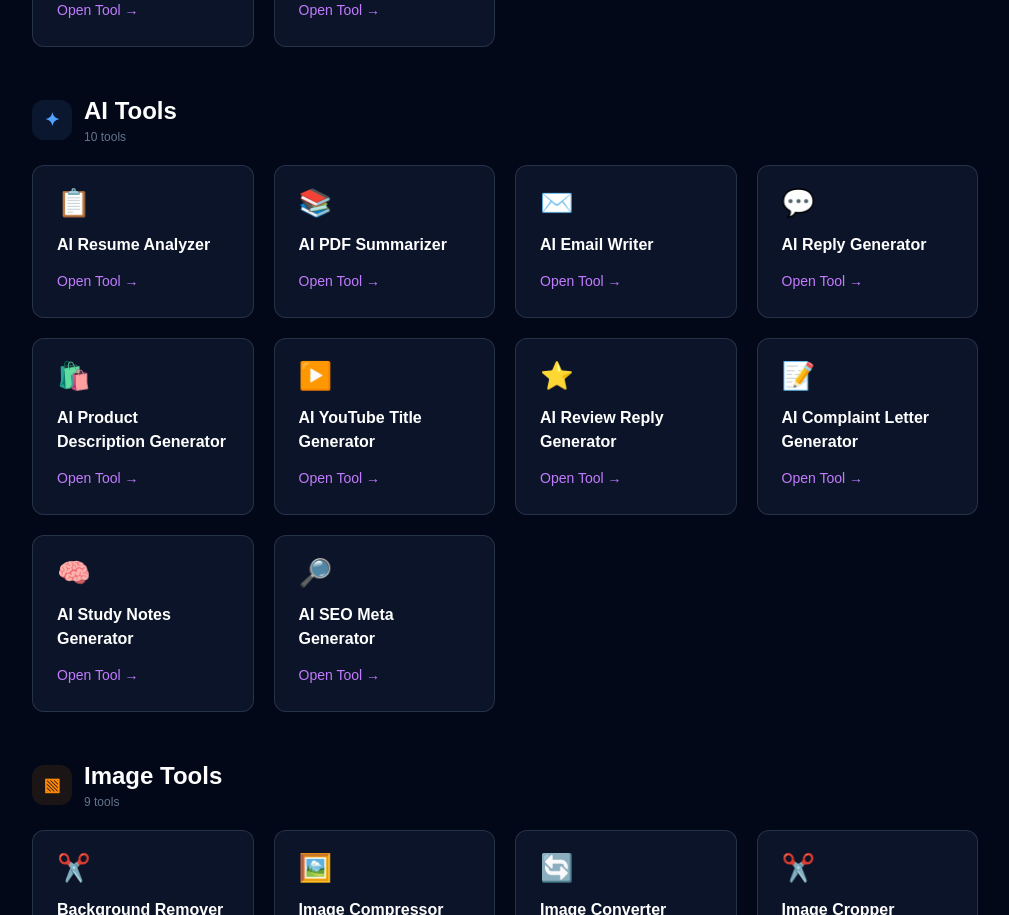
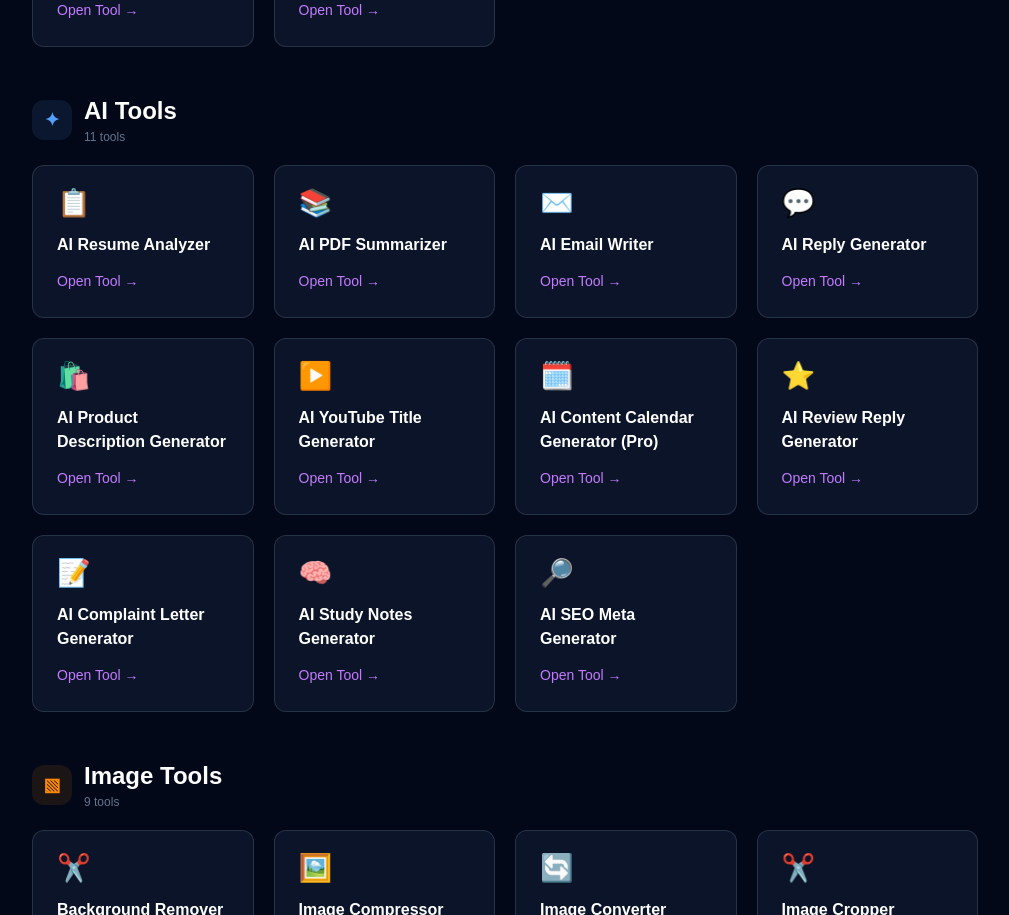
Before and after one commit to sukhgermany007-netizen/toolvoraa, a Next.js app: page /tools/all in a window 1280 px wide. Shown: the part 1540-2455 px from the top of the page, without its empty margins (270-1279 px from the left). Built offline with nearby package versions, Linux system fonts and the light colour scheme; no server answers.

Commit message:
List Pro content calendar generator in All Tools

```diff
--- a/app/tools/all/AllToolsClient.tsx
+++ b/app/tools/all/AllToolsClient.tsx
@@ -196,6 +196,13 @@ const tools: Tool[] = [
     icon: "▶️",
     category: "AI Tools",
     description: "Generate engaging YouTube titles designed to attract more clicks.",
+  },
+  {
+    name: "AI Content Calendar Generator (Pro)",
+    href: "/tools/ai-content-calendar-generator",
+    icon: "🗓️",
+    category: "AI Tools",
+    description: "Plan multi-platform social media content calendars with ToolVoraa Pro.",
   },
   {
     name: "AI Review Reply Generator",
```
